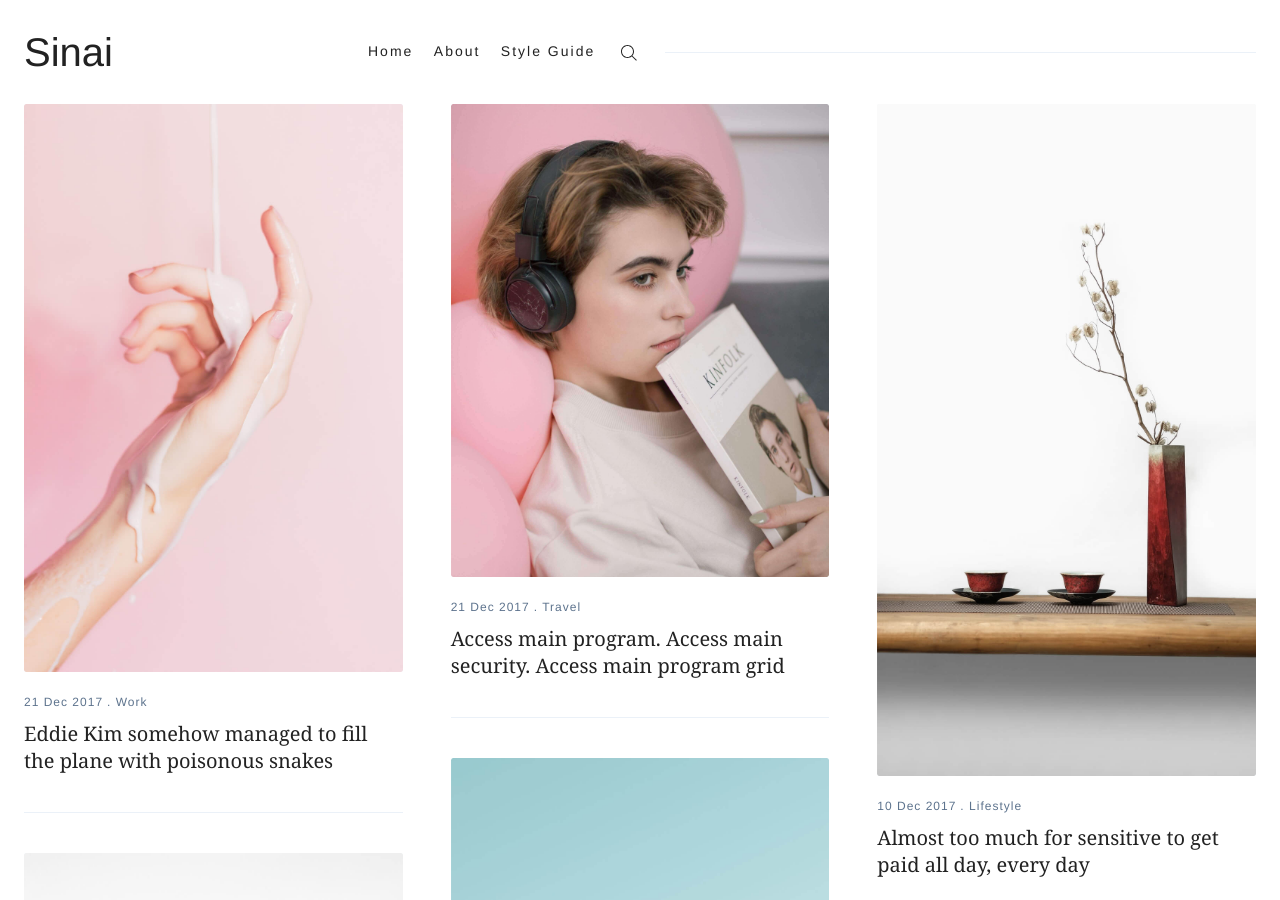
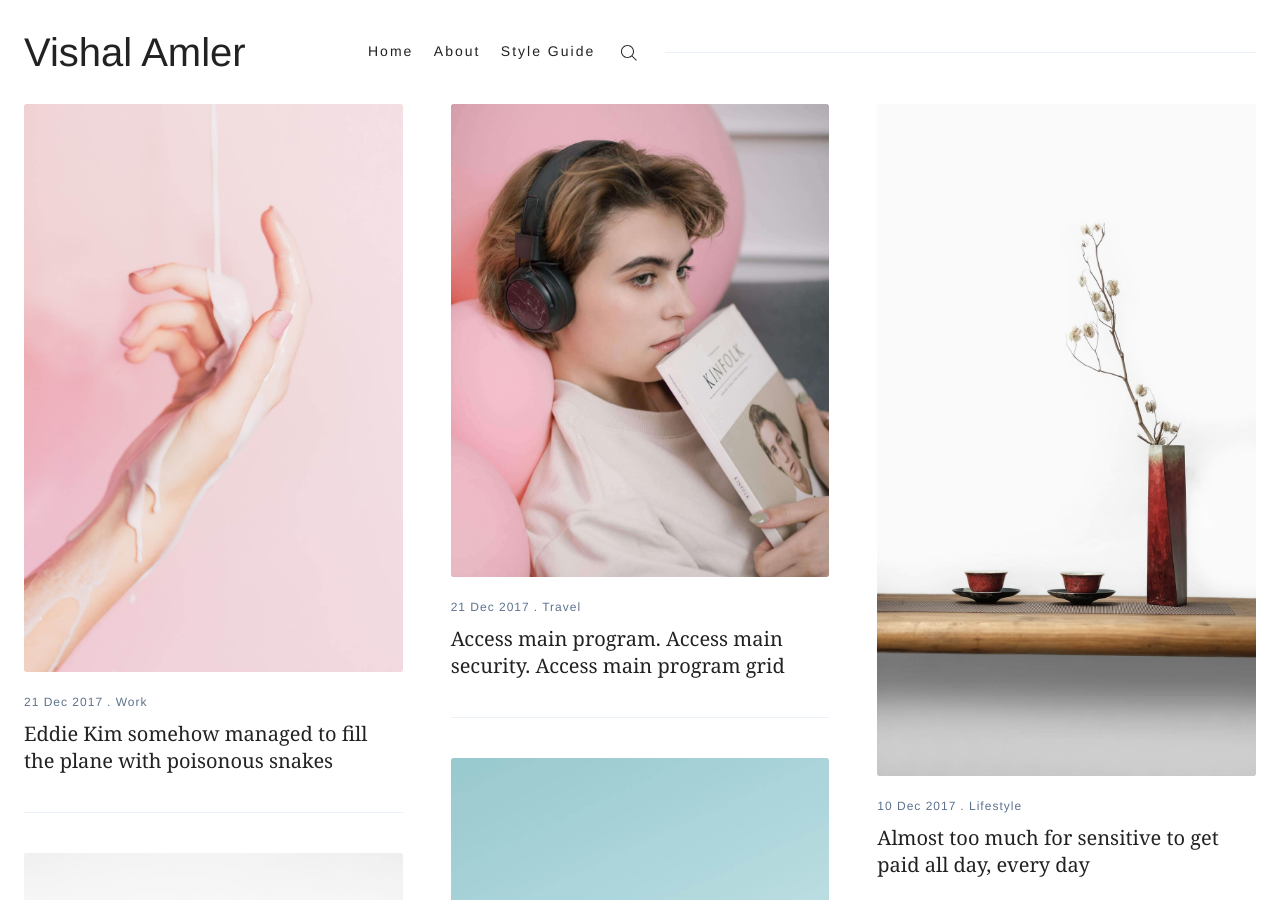
Before and after one commit to amlervishal/blog, a Jekyll site: the page built from index.html, in a window 1280 px wide and 900 px high. Built offline with Jekyll 4.4.1, drawn with Linux system fonts in a browser that asks for light colours; some web fonts are replaced; the list of posts is cut into pages by our own code; some of the changed text lies outside the part shown.

Commit message:
config setings

```diff
--- a/_config.yml
+++ b/_config.yml
@@ -8,11 +8,11 @@
 theme_version: 1.0.2
 
 # Site settings
-title:              Sinai
+title:              Vishal Amler
 logo:               # Logo image URL
 description:        Thoughts, Stories and Ideas
-baseurl:            '' # The subpath of your site, e.g. /blog
-url:                'https://sinai-jekyll.netlify.com/' # The base hostname & protocol for your site
+baseurl:            '/blog' # The subpath of your site, e.g. /blog
+url:                'https://amlervishal.github.io' # The base hostname & protocol for your site
 twitter:            https://twitter.com/aspirethemes
 facebook:           https://www.facebook.com/aspirethemes
 instagram:          https://www.instagram.com/aspirethemes
```
Also changed, not shown: 1 other file.
